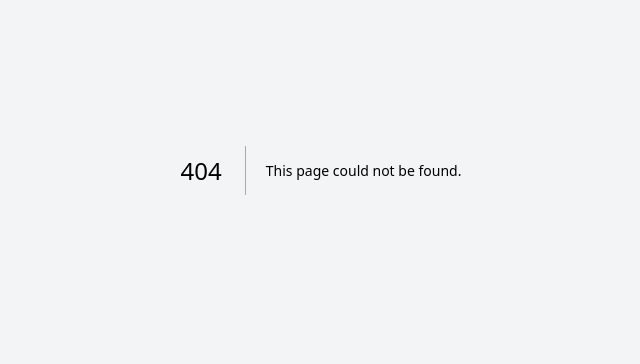
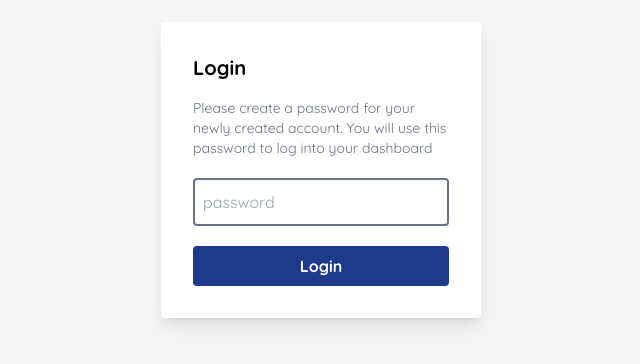
Before and after one commit to TheYellowKid/homecliq, a Next.js app: page /create-password in a window 1280 px wide. Before the commit this address had no page. Shown: the part 230-594 px from the top of the page, without its empty margins (319-959 px from the left). Built offline with nearby package versions, Linux system fonts and the light colour scheme.

Commit message:
agent can now add

```diff
--- /dev/null
+++ b/components/forms/CreatePasswordFom.tsx
@@ -0,0 +1,78 @@
+import { useState } from "react";
+import Input from "../inputs/Input";
+import SqaureButton from "../buttons/SquareButton";
+import Link from "next/link";
+import { createUserWithEmailAndPassword } from "firebase/auth";
+import { auth, fireStore } from "../../firebase";
+import { collection, addDoc } from "firebase/firestore";
+import { useRouter } from "next/router";
+
+interface FormProps {
+    firstname: string;
+    lastname: string;
+    phonenumber: string;
+    email: string;
+}
+
+export default function CreatePasswordForm({firstname, lastname, phonenumber, email}: FormProps) {
+
+    const router = useRouter();
+    const [password, setPassword] = useState("");
+
+
+    const signUpUser = async () => {
+        createUserWithEmailAndPassword(auth, email, password)
+        .then((userCredential) => {
+            const user = userCredential.user;
+            addUser(user.uid);
+        })
+        .catch((error) => {
+            const errorMessage = error.message;
+            alert(errorMessage);
+        });
+    };
+
+    const addUser = async (uid: string) => {
+        const docRef = await addDoc(collection(fireStore, "users"), {
+        firstname: firstname,
+        lastname: lastname,
+        phonenumber: phonenumber,
+        email: email,
+        password: password,
+        role: "agent",
+        uid: uid,
+        });
+
+        localStorage.setItem("role", "agent");
+        localStorage.setItem("firstname", firstname);
+        localStorage.setItem("lastname", lastname);
+        localStorage.setItem("email", email);
+        localStorage.setItem("phonenumber", phonenumber);
+        localStorage.setItem("uid", uid);
+        router.push("/dashboard/agent");
+    };
+
+    return (
+    <div className="w-10/12 md:w-1/4 p-8 bg-white rounded shadow-lg">
+      <div className="flex flex-col gap-4 mb-4">
+        <text className="text-xl font-black">Login</text>
+        <text className="text-sm text-gray-500">Please create a password for your newly created account. You will use this password to log into your dashboard</text>
+      </div>
+      <form
+        className="flex flex-col gap-4"
+        onSubmit={(e) => {
+            e.preventDefault();
+            signUpUser();
+        }}
+      >
+        <Input
+          required={true}
+          placeholder="password"
+          type="password"
+          onChange={(e) => setPassword(e.target.value)}
+        />
+        <SqaureButton text="Login" onClick={() => {}} />
+      </form>
+    </div>
+  );
+}
--- a/components/forms/PropertyOwnerDetailsForm.tsx
+++ b/components/forms/PropertyOwnerDetailsForm.tsx
@@ -45,6 +45,7 @@ export default function PropertyOwnerDetailsForm({id}: FormProps) {
             localStorage.setItem("phonenumber", doc.data().phonenumber);
             localStorage.setItem("uid", doc.data().uid);
             router.push("/dashboard/admin");
+            return;
         }else{
             localStorage.setItem("role", doc.data().role);
             localStorage.setItem("firstname", doc.data().firstname);
@@ -53,8 +54,19 @@ export default function PropertyOwnerDetailsForm({id}: FormProps) {
             localStorage.setItem("phonenumber", doc.data().phonenumber);
             localStorage.setItem("uid", doc.data().uid);
             router.push("/dashboard/agent");
+            return;
         }
-      }});
+      }
+      router.push({
+        pathname: "/create-password",
+        query: {
+          firstname: firstname,
+          lastname: lastname,
+          phonenumber: phonenumber,
+          email: email,
+        },
+      })
+    });
     });
   }
 
--- /dev/null
+++ b/pages/create-password.tsx
@@ -0,0 +1,15 @@
+import CreatePasswordForm from "../components/forms/CreatePasswordFom";
+import Navbar from "../components/navigation/navbar";
+import { useRouter } from "next/router";
+
+
+export default function CreatePassword(){
+    const router = useRouter();
+    const { firstname, lastname, phonenumber, email } = router.query;
+
+    return(
+        <div className="flex flex-col items-center justify-center w-screen h-screen font-quicksand">
+            <CreatePasswordForm firstname={firstname as string} lastname={lastname as string} phonenumber={phonenumber as string} email={email as string} />
+        </div>
+    )
+}
```
